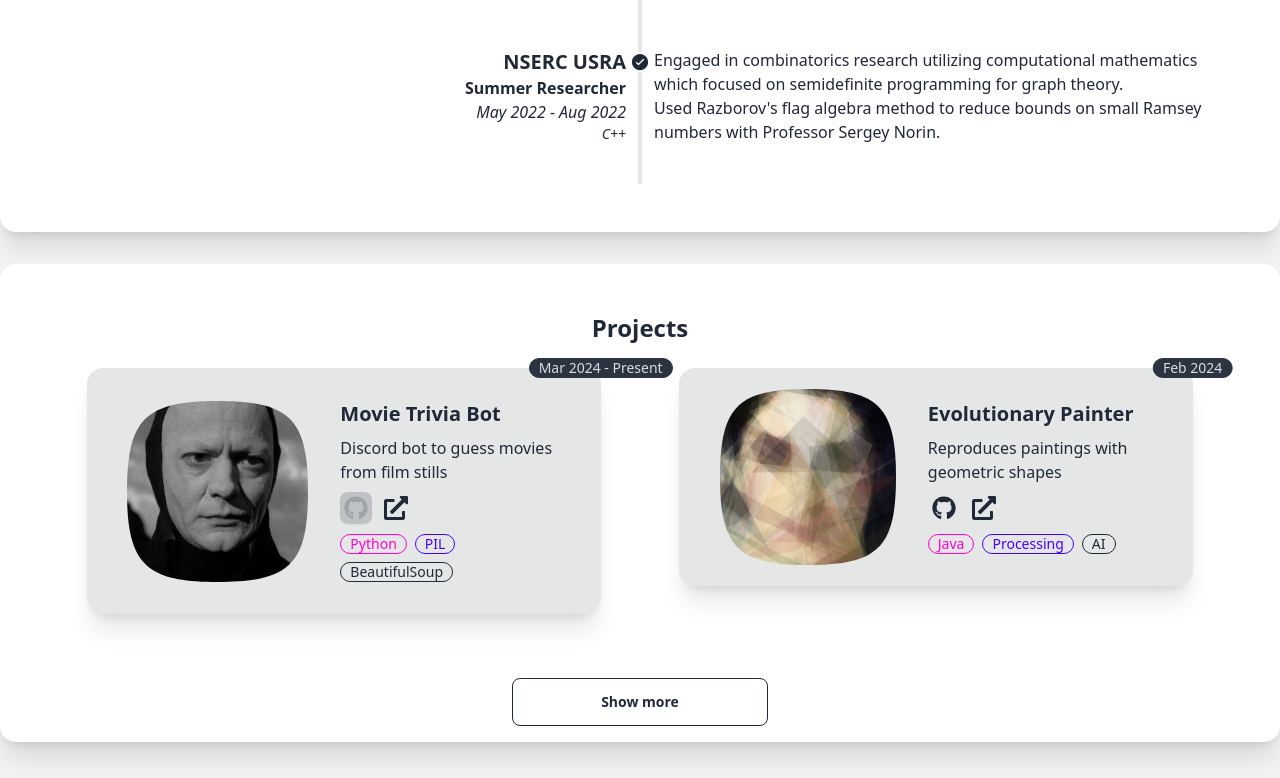
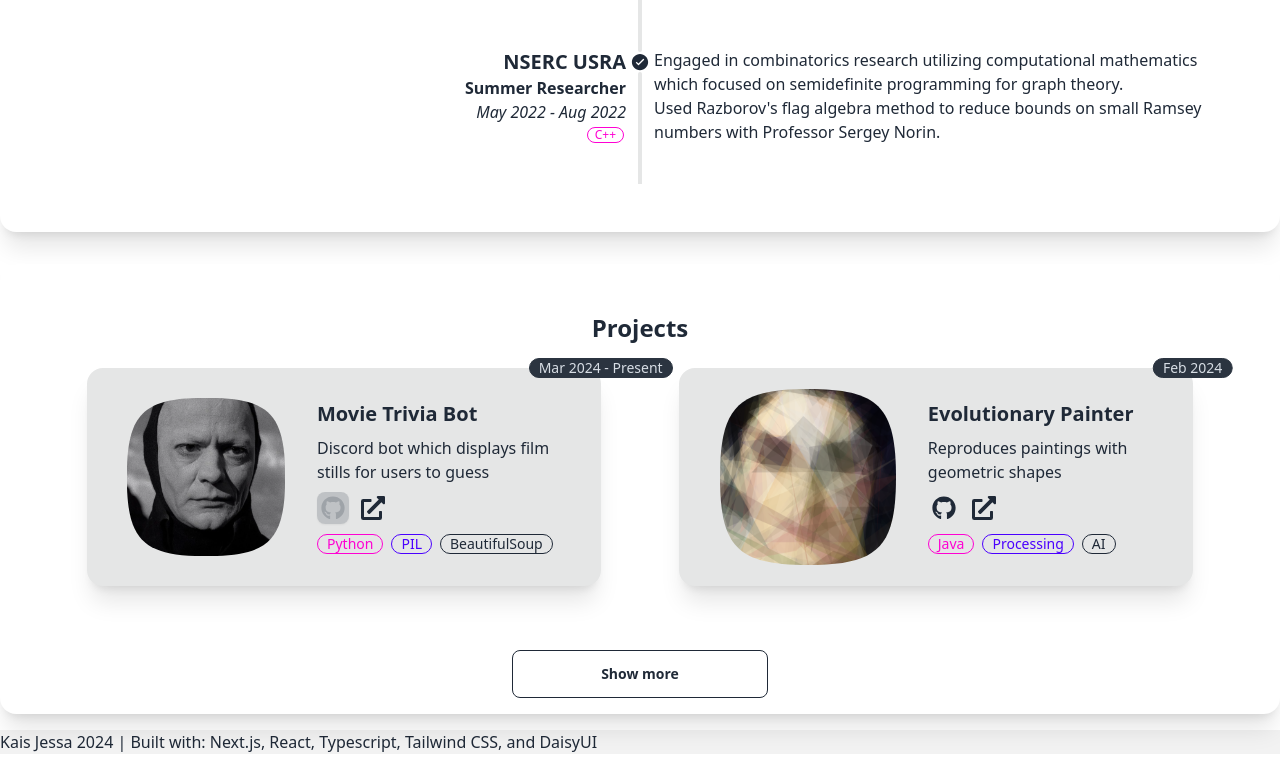
Before and after one commit to kaisjessa/kais-jessa-portfolio, a Next.js app: page / in a window 1280 px wide. Shown: the part 1512-2290 px from the top of the page. After the commit the page ends 2266 px from the top, so only its background shows below. Built offline with nearby package versions, Linux system fonts and the light colour scheme.

Commit message:
project card fixes

```diff
--- a/app/components/footer.tsx
+++ b/app/components/footer.tsx
@@ -2,10 +2,13 @@
 
 const Footer = () => {
   return (
-    <footer className="bg-base-200 sticky bottom-0">
+    <footer className="bg-base-200 bottom-0">
       <aside>
-        <p className="text-sm italic font-extralight">
-          Kais Jessa | Built with ...
+        <p className="text-md">
+          Kais Jessa 2024 | Built with:&nbsp;
+          <span className="text-md font-extralight">
+            Next.js, React, Typescript, Tailwind CSS, and DaisyUI
+          </span>
         </p>
       </aside>
     </footer>
--- a/app/components/header.tsx
+++ b/app/components/header.tsx
@@ -125,8 +125,8 @@
 
 const Header = () => {
   return (
-    <header className="navbar z-20 bg-base-100 sticky top-0 bg-opacity-100">
-      <div className="navbar bg-base">
+    <header className="navbar z-20 bg-base-200 sticky top-0 bg-opacity-100">
+      <div className="navbar">
         <div className="navbar-start">
           <span className="lg:hidden">
             <DropdownMenu />
--- a/app/components/profile.tsx
+++ b/app/components/profile.tsx
@@ -3,14 +3,14 @@
 
 const Profile = () => {
   return (
-    <div className="hero flex-col">
+    <div className="hero flex-col ">
       <div className="card mt-8 mb-4 p-8 bg-base-100 shadow-xl hero-content flex-col md:flex-row">
         <div
           className="tooltip tooltip-bottom hover:tooltip-open"
           data-tip="Kais Jessa"
         >
           <Image
-            className="max-w-sm rounded-lg shadow-lg snap-center"
+            className=" rounded-lg shadow-lg snap-center"
             src="/profile.jpg"
             width={300}
             height={300}
--- a/app/components/projectCard.tsx
+++ b/app/components/projectCard.tsx
@@ -22,11 +22,13 @@
   return (
     <div className="p-4 lg:w-1/2">
       <div className="indicator w-11/12">
-        <span className="indicator-item badge badge-neutral">{props.date}</span>
-        <div className="card card-side bg-base-300 shadow-xl">
-          <figure className="pl-10">
+        <span className="indicator-item badge badge-neutral indicator-center md:indicator-end">
+          {props.date}
+        </span>
+        <div className="card w-full pt-10 bg-base-300 shadow-xl md:pt-0 md:card-side">
+          <figure className="md:pl-10">
             <Image
-              className="mask mask-squircle"
+              className="flex mask mask-squircle"
               src={props.image}
               alt={props.name}
               width={128}
--- a/app/components/timeline.tsx
+++ b/app/components/timeline.tsx
@@ -16,6 +16,7 @@
   description: string[];
   technologies: string[];
 }) => {
+  const badgeColors = ["badge-secondary", "badge-primary", ""];
   return (
     <li>
       <hr />
@@ -27,10 +28,17 @@
         <div className="text-md font-bold">{position}</div>
         <time className="font-mono italic">{date}</time>
         <div className="text-sm">
-          {/* <span className={technologies.length > 0 ? "font-bold" : "hidden"}>
-            Technologies used:{" "}
-          </span> */}
-          <span className="italic">{technologies.join(", ")}</span>
+          {technologies.map((tag, index) => (
+            <span
+              className={
+                "mx-0.5 badge badge-sm badge-outline " +
+                badgeColors[index % badgeColors.length]
+              }
+              key={index}
+            >
+              {tag}
+            </span>
+          ))}
         </div>
 
         <ul className="md:hidden">
--- a/app/data/text.js
+++ b/app/data/text.js
@@ -69,7 +69,7 @@
         name: "Movie Trivia Bot",
         date: "Mar 2024 - Present",
         link: "https://discord.com/oauth2/authorize?client_id=1221230338815033535",
-        desc: "Discord bot to guess movies from film stills",
+        desc: "Discord bot which displays film stills for users to guess",
         git: "",
         image: "/projects/moviebot.png",
         tags: ["Python", "PIL", "BeautifulSoup"],
@@ -88,7 +88,7 @@
         name: "Painting Trivia Bot",
         date: "Sep 2023",
         link: "https://discord.com/oauth2/authorize?client_id=1006026011378462800",
-        desc: "Discord bot to guess artists from paintings",
+        desc: "Discord bot which displays paintings for users to guess",
         git: "https://github.com/kaisjessa/PaintingTriviaBot",
         image: "/projects/paintingbot.png",
         tags: ["Python", "PIL", "BeautifulSoup"],
@@ -106,7 +106,7 @@
         name: "Perfect Practice",
         date: "Jan 2021",
         link: "https://devpost.com/software/perfect-practice-7beprc",
-        desc: "Tracks mistakes while practicing an instrument",
+        desc: "Tracks and reports mistakes while practicing an instrument",
         git: "https://github.com/kaisjessa/McHacks-Project",
         image: "/projects/practice.png",
         tags: ["Python", "AI", "Tensorflow"],
@@ -115,7 +115,7 @@
         name: "Blissful Browsing",
         date: "May 2020",
         link: "https://devpost.com/software/blissfulbrowsing",
-        desc: "Chrome extension that filters out toxicity from webpages",
+        desc: "Chrome extension that filters out toxicity and hate speech from webpages",
         git: "https://github.com/kaisjessa/BlissfulBrowsing",
         image: "/projects/bb.png",
         tags: ["JavaScript", "AI", "Tensorflow"],
--- a/app/layout.tsx
+++ b/app/layout.tsx
@@ -22,7 +22,7 @@
       style={{ scrollBehavior: "smooth", scrollPaddingTop: "5.5em" }}
     >
       <head></head>
-      <body className="bg-pattern bg-base-200 ">
+      <body className="bg-pattern">
         {children}
         <Footer />
       </body>
```
